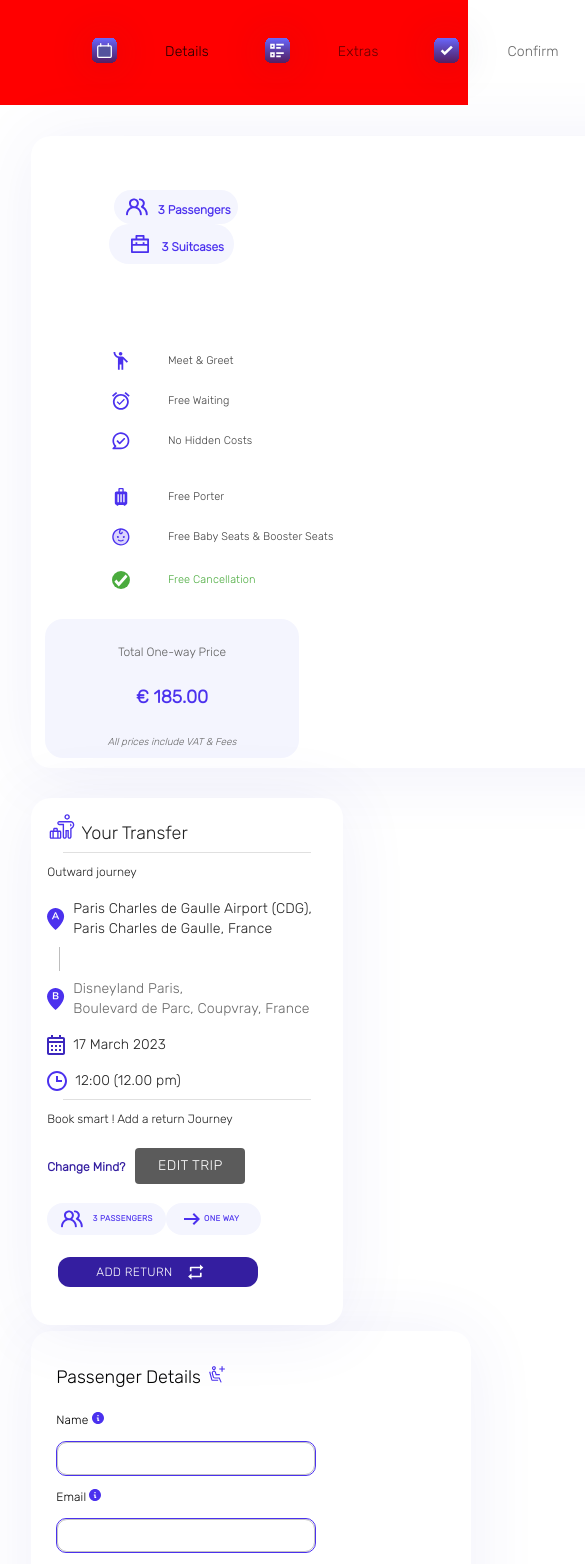
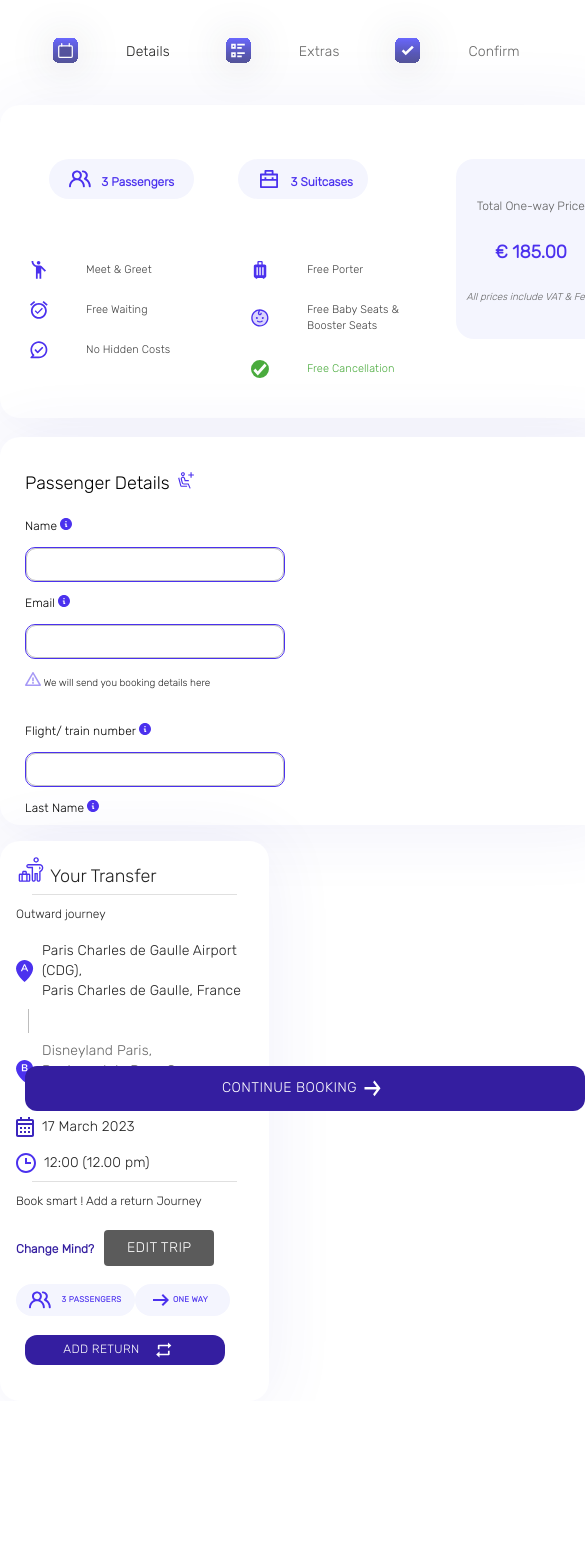
Before and after one commit to issa1997/Paris-flex-dev, a React (Create React App) app in the folder client/: page / in a window 390 px wide. Shown: the top 1564 px of the page, 585 px wide, since content can reach past the window. After the commit the page ends 1401 px from the top, so only its background shows below. Built offline with nearby package versions, Linux system fonts and the light colour scheme.

Commit message:
alignment fixes

```diff
--- a/client/src/components/add-return-trip/index.css
+++ b/client/src/components/add-return-trip/index.css
@@ -7,7 +7,6 @@
     align-items: center;
     justify-content: center;
     padding: 3%;
-    width: 600px;
     height: fit-content;
     border-radius: 15px !important;
     background: white;
--- a/client/src/components/booking-summary/index.css
+++ b/client/src/components/booking-summary/index.css
@@ -1,5 +1,4 @@
 .booking-detail-card-style.css-bhp9pd-MuiPaper-root-MuiCard-root {
-  width: 569px;
   height: 420px;
   background: #ffffff;
   box-shadow: 0px 4px 70px rgba(62, 62, 185, 0.08);
--- a/client/src/components/confirmation-modal/index.css
+++ b/client/src/components/confirmation-modal/index.css
@@ -7,7 +7,6 @@
   align-items: center;
   justify-content: center;
   padding: 3%;
-  width: 469px;
   height: 280px;
   border-radius: 15px !important;
   background: url("../../assets/modal-back.png") no-repeat center center fixed;
--- a/client/src/components/extras-component/index.css
+++ b/client/src/components/extras-component/index.css
@@ -12,7 +12,6 @@
   flex-direction: column;
   padding: 34px 25px;
   gap: 17px;
-  position: absolute;
 }
 .icon-styles {
   height: 18px;
--- a/client/src/components/passenger-detail-summary/index.css
+++ b/client/src/components/passenger-detail-summary/index.css
@@ -11,7 +11,6 @@
   padding: 54px 14px 10px 14px;
   display: flex;
   flex-direction: row;
-  position: relative;
   margin-bottom: 3%;
 }
 .grid {
@@ -115,57 +114,3 @@
   color: #676767;
   font-style: italic;
 }
-@media only screen and (max-width: 768px) {
-  .card-styles.css-bhp9pd-MuiPaper-root-MuiCard-root {
-    width: 100% !important;
-    height: auto !important;
-    text-align: center;
-  }
-  .price-box {
-    display: inline-block;
-    margin: 0 auto;
-    width: 100%;
-    height: auto;
-    padding: 0;
-  }
-  .list-view-styles {
-    background: #f5f6ff;
-    display: inline-block;
-    margin: 0% 20% !important;
-    width: 100% !important;
-    height: auto;
-  }
-  .passengers {
-    display: inline-block;
-    width: 110px !important;
-    font-size: 11px !important;
-    padding: 7px;
-  }
-  .suitcase {
-    display: inline-block;
-    width: 100px !important;
-    font-size: 11px !important;
-  }
-  .passenger-div-styles {
-    margin-bottom: 5% !important;
-  }
-
-  .grid {
-    grid-template-columns: 100%;
-  }
-
-  .col-main {
-    grid-row: auto;
-  }
-
-  .row-2 {
-    grid-template-columns: 1fr;
-  }
-
-  .col-sub-1,
-  .col-sub-2 {
-    grid-row: auto;
-    margin: 0 20%;
-    width: 100%;
-  }
-}
--- a/client/src/components/passenger-details-form/index.css
+++ b/client/src/components/passenger-details-form/index.css
@@ -3,7 +3,6 @@
   font-family: "Rubik", sans-serif;
 }
 .passenger-detail-card-style.css-bhp9pd-MuiPaper-root-MuiCard-root {
-  width: 569px;
   height: 320px;
   background: #ffffff;
   box-shadow: 0px 4px 70px rgba(62, 62, 185, 0.08);
@@ -12,7 +11,6 @@
   flex-direction: column;
   padding: 54px 25px;
   gap: 17px;
-  position: absolute;
 }
 .icon-styles {
   margin: 0px 5px;
@@ -25,7 +23,6 @@
 }
 .css-1e6y48t-MuiButtonBase-root-MuiButton-root {
   border: 1px solid #341ea0;
-  position: absolute;
   width: 200px;
   background: #341ea0;
   border-radius: 12px;
@@ -62,28 +59,3 @@
 .submit-icon-style {
   margin: 0 7px;
 }
-@media (max-width: 768px) {
-  .passenger-detail-card-style.css-bhp9pd-MuiPaper-root-MuiCard-root {
-    top: 1331px;
-    width: 100% !important;
-    height: auto !important;
-  }
-  .submit-styles.css-1e6y48t-MuiButtonBase-root-MuiButton-root {
-    position: absolute;
-    color: #ffffff;
-    width: 260px !important;
-    height: 45px;
-    background: #341ea0;
-    border-radius: 12px;
-    font-size: 12px !important;
-  }
-  .submit-icon-style {
-    margin: 1% 5% !important;
-    width: 15px;
-  }
-  .warning-text {
-    font-size: 10px;
-    margin: 0;
-    width: 155%;
-  }
-}
--- a/client/src/components/your-transfer/index.css
+++ b/client/src/components/your-transfer/index.css
@@ -3,7 +3,6 @@
   font-family: "Rubik" !important;
 }
 .main-card-style {
-  position: absolute;
   width: 269px !important;
   height: 560px;
   background: #ffffff;
@@ -78,11 +77,3 @@
   color: white !important;
   margin: 10px !important;
 }
-
-@media (max-width: 768px) {
-  .main-card-style {
-    width: 80% !important;
-    height: auto !important;
-    margin: 0 auto;
-  }
-}
--- a/client/src/pages/home/index.css
+++ b/client/src/pages/home/index.css
@@ -1,27 +1,5 @@
-.grid-container {
-  display: grid;
-  grid-template-columns: 65% 35%;
-  width: 1000px;
-  padding: 8%;
+.home-container{
+	max-width: 1000px;
+	margin-left: auto;
+	margin-right: auto;
 }
-.step-back {
-  background: red;
-  width: 120%;
-}
-
-.column1 {
-  grid-row: 1 / span 2;
-}
-@media only screen and (max-width: 768px) {
-  .grid-container {
-    grid-template-columns: 100%;
-  }
-
-  .column1 {
-    grid-row: auto;
-  }
-  .step-back {
-    background: red;
-    width: 120%;
-  }
-}
--- a/client/src/pages/home/index.tsx
+++ b/client/src/pages/home/index.tsx
@@ -7,6 +7,7 @@ import ExtrasComponent from "../../components/extras-component";
 import ProgressStepper from "../../components/progress-stepper";
 import { useState } from "react";
 import "./index.css";
+import { Container } from "@mui/system";
 
 const RenderStepperComponents: React.FC<{
   setActiveStep: React.Dispatch<React.SetStateAction<number>>;
@@ -30,24 +31,21 @@ const Home: React.FC = () => {
 
   return (
     <>
-      <div className="step-back">
+      <div className="home-container">
         <ProgressStepper activeStep={activeStep} />
-      </div>
-      <div className="grid-container">
-        <div className="column1">
-          <div className="row1">
+
+        <Grid container spacing={2}>
+          <Grid item md={8}>
             <PassengerDetailSummary />
-          </div>
-          <div className="row2">
             <RenderStepperComponents
               activeStep={activeStep}
               setActiveStep={setActiveStep}
             />
-          </div>
-        </div>
-        <div className="column2">
-          <YourTransfer />
-        </div>
+          </Grid>
+          <Grid item md={4} order={0}>
+            <YourTransfer />
+          </Grid>
+        </Grid>
       </div>
     </>
   );
```
